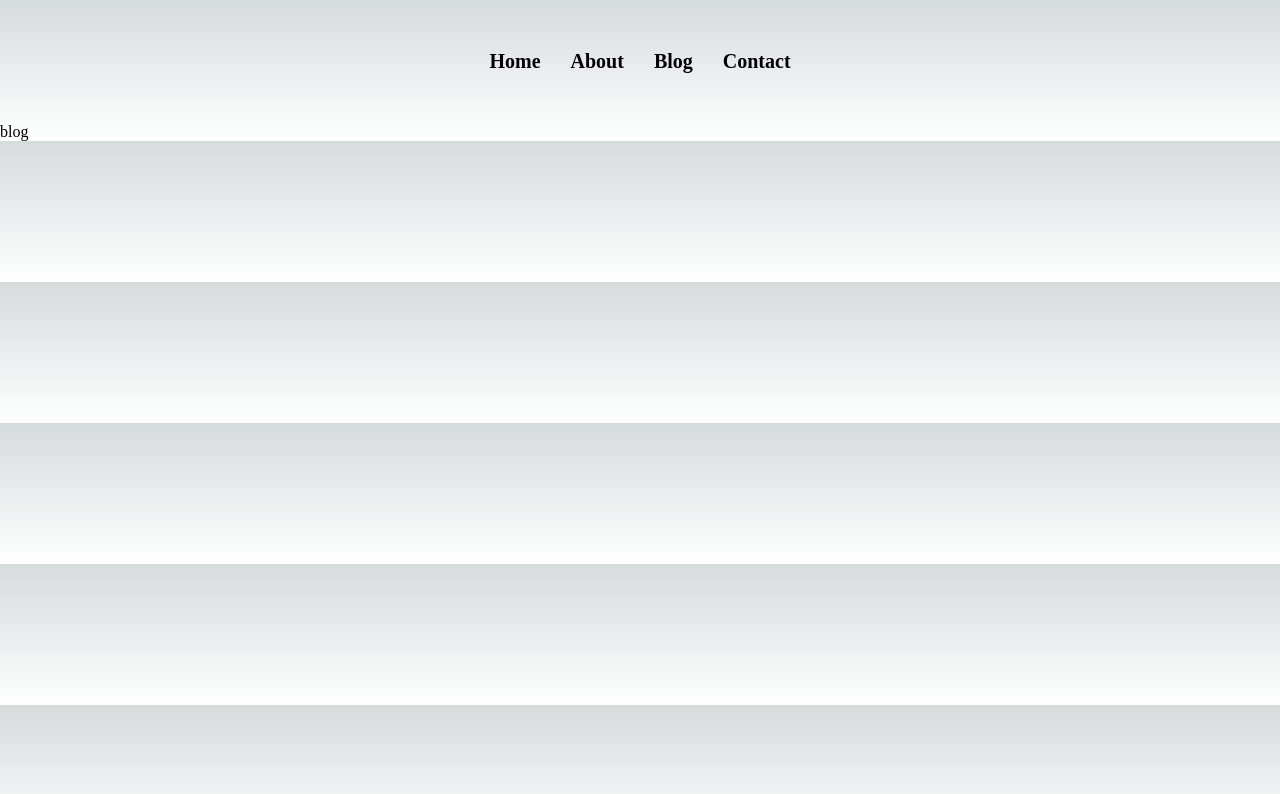
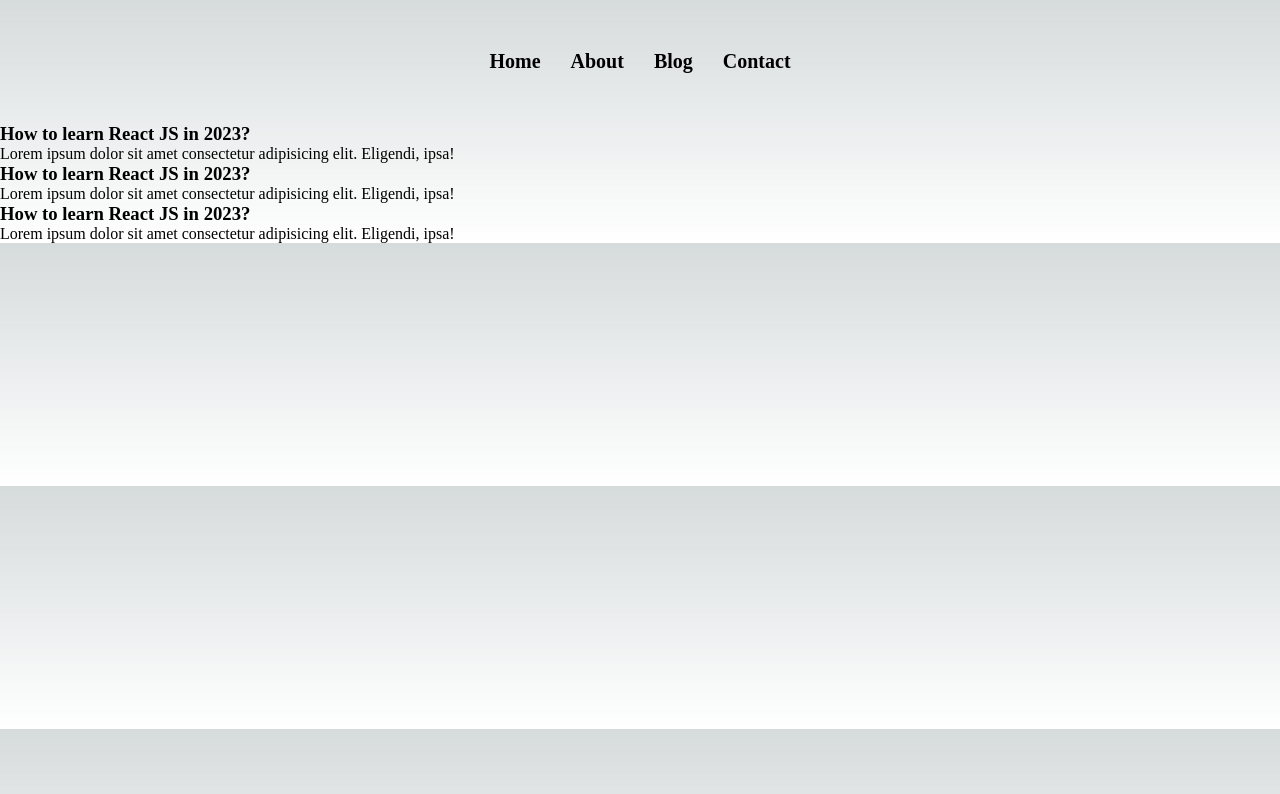
Before and after one commit to JAYMAKWANA2202/Hunting-Coder, a Next.js app in the folder hunting-coder/: page /blog in a window 1280 px wide. Shown: the top 794 px of the page. Built offline with nearby package versions, Linux system fonts and the light colour scheme.

Commit message:
few change in code

```diff
--- a/hunting-coder/pages/blog.js
+++ b/hunting-coder/pages/blog.js
@@ -7,7 +7,29 @@ export default function Blog() {
         <title>Blog Page</title>
         <link rel="icon" href="/coder.png" />
       </Head>
-      <div>blog</div>
+      <div>
+        <div className="deatil">
+          <h3>How to learn React JS in 2023?</h3>
+          <p>
+            Lorem ipsum dolor sit amet consectetur adipisicing elit. Eligendi,
+            ipsa!
+          </p>
+        </div>
+        <div className="deatil">
+          <h3>How to learn React JS in 2023?</h3>
+          <p>
+            Lorem ipsum dolor sit amet consectetur adipisicing elit. Eligendi,
+            ipsa!
+          </p>
+        </div>
+        <div className="deatil">
+          <h3>How to learn React JS in 2023?</h3>
+          <p>
+            Lorem ipsum dolor sit amet consectetur adipisicing elit. Eligendi,
+            ipsa!
+          </p>
+        </div>
+      </div>
     </>
   );
 }
--- a/hunting-coder/pages/index.js
+++ b/hunting-coder/pages/index.js
@@ -2,7 +2,6 @@
 import Head from "next/head";
 import { Inter } from "next/font/google";
 import styles from "@/styles/Home.module.css";
-console.log("styles: ", styles);
 
 const inter = Inter({ subsets: ["latin"] });
 
```
Also changed, not shown: hunting-coder/styles/Blod.modual.css (added).
